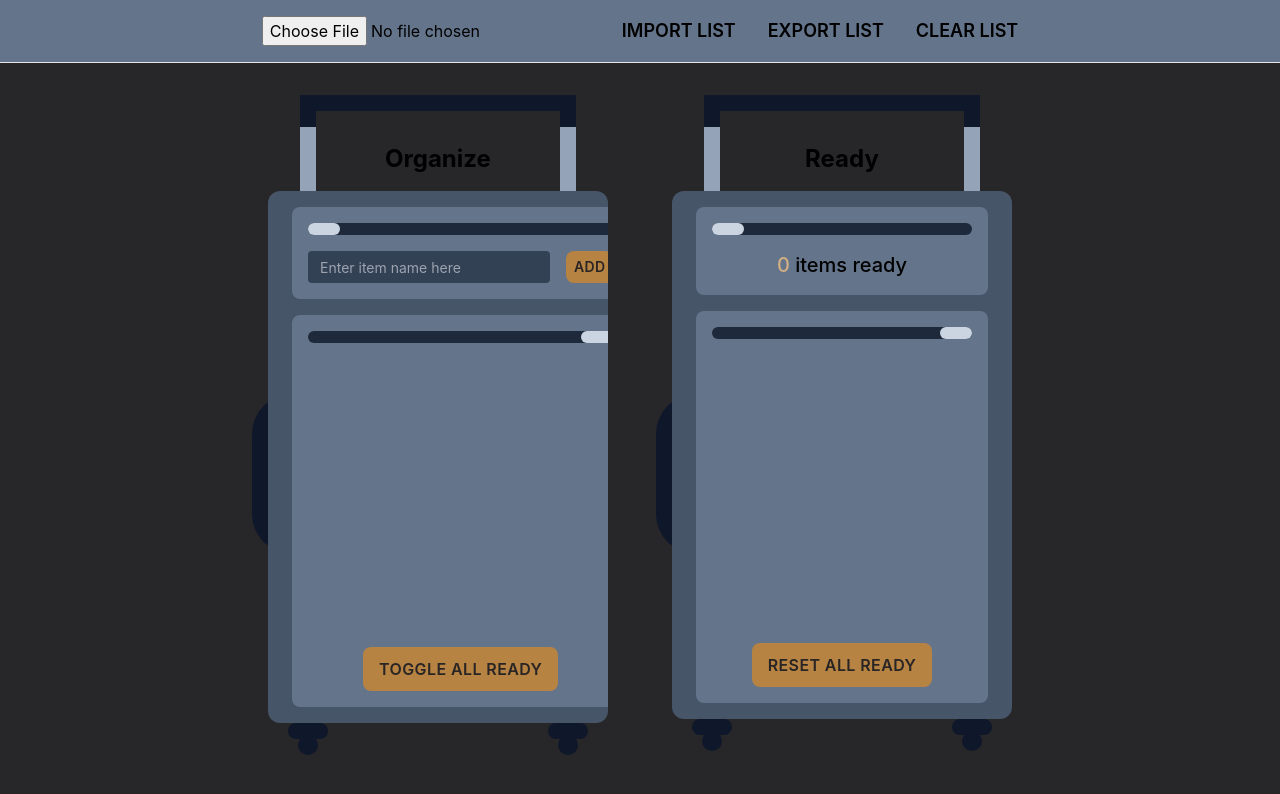
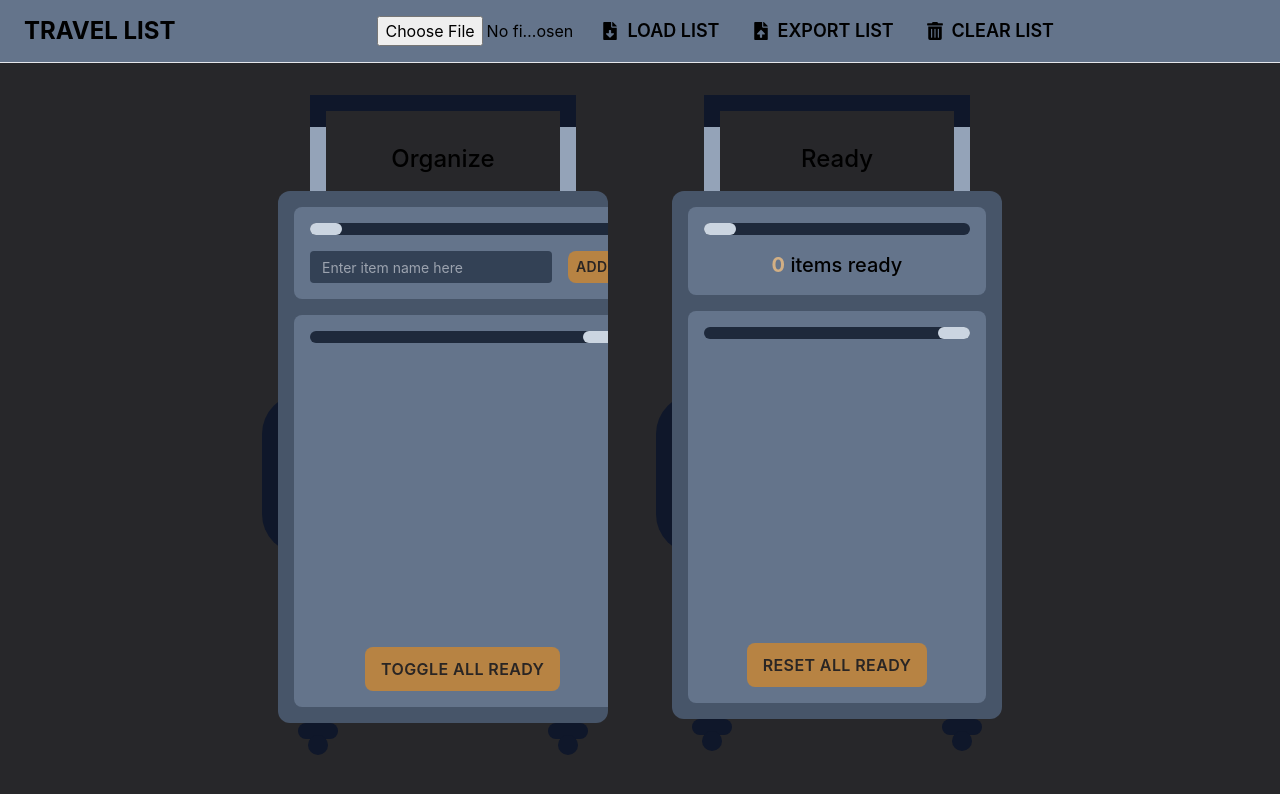
Before and after one commit to tsm13/mini-travel-list, a React (Vite) app: page / in a window 1280 px wide. Shown: the top 794 px of the page. Built offline with nearby package versions, Linux system fonts and the light colour scheme.

Commit message:
edit nav and layout

```diff
--- a/src/App.tsx
+++ b/src/App.tsx
@@ -1,13 +1,15 @@
+import { useState } from "react";
+import { useContent } from "./context/ListContext";
+import { ListActionType } from "./enums/listActionType";
+import { Item } from "./interfaces/item";
 import Box from "./components/Box";
 import List from "./components/List";
-import { useContent } from "./context/ListContext";
 import Button from "./components/Button";
-import { ListActionType } from "./enums/listActionType";
-import { Item } from "./interfaces/item";
 import Header from "./components/Header";
 
 function App() {
   const { listToOrganize, listReady, dispatch, setList } = useContent();
+  const [isNavOpen, setIsNavOpen] = useState(false);
 
   const handleToggleAllReady = () => {
     dispatch({ type: ListActionType.TOGGLE_READY });
@@ -29,9 +31,13 @@ function App() {
 
   return (
     <>
-      <Header />
-      <main className="grid place-content-center text-sm md:px-8">
-        <div className="py-8 grid grid-cols-2 md:grid-cols-6 gap-x-16 gap-y-12">
+      <Header isNavOpen={isNavOpen} onSetIsNavOpen={setIsNavOpen} />
+      <main
+        className={`sm:px-8 grid place-content-center text-sm ${
+          isNavOpen && "blur-sm"
+        }`}
+      >
+        <div className="sm:grid-cols-6 py-8 grid grid-cols-2 gap-x-16 gap-y-12">
           <Box title="Organize">
             <List list={listToOrganize} />
             <Button onClick={handleToggleAllReady} size="medium">
@@ -46,6 +52,12 @@ function App() {
           </Box>
         </div>
       </main>
+      {isNavOpen && (
+        <div
+          className="backdrop"
+          onClick={() => setIsNavOpen(!isNavOpen)}
+        ></div>
+      )}
     </>
   );
 }
--- a/src/components/Box.tsx
+++ b/src/components/Box.tsx
@@ -13,9 +13,9 @@ export default function Box({
   children: React.ReactNode;
 }) {
   return (
-    <div className="col-span-2 md:col-span-3 flex flex-col relative box">
+    <div className="col-span-2 sm:col-span-3 flex flex-col relative box">
       <Handle title={title} />
-      <div className="bg-slate-600 rounded-xl px-6 py-4 min-h-[500px] w-[340px] grid overflow-x-hidden">
+      <div className="bg-slate-600 rounded-xl px-4 py-4 min-h-[500px] w-[330px] grid overflow-x-hidden">
         <div className="flex flex-col gap-4">
           <Upper>
             {title === "Organize" ? <AddItem /> : <TotalItemsReady />}
--- /dev/null
+++ b/src/components/HamburgerButton.tsx
@@ -0,0 +1,20 @@
+export default function Hamburger({ isNavOpen }: { isNavOpen: boolean }) {
+  const base =
+    "bg-slate-100 w-6 h-0.5 transition-all ease-in-out duration-[400ms]";
+
+  return (
+    <div className="md:hidden flex h-16 w-12 select-none flex-col items-center justify-center gap-1">
+      <div
+        className={`${base} ${
+          isNavOpen && "rotate-45 translate-x-1 translate-y-1"
+        }`}
+      ></div>
+      <div className={`${base} ${isNavOpen && "opacity-0"}`}></div>
+      <div
+        className={`${base} ${
+          isNavOpen && "origin-bottom-left rotate-[-45deg] translate-x-2"
+        }`}
+      ></div>
+    </div>
+  );
+}
--- a/src/components/Header.tsx
+++ b/src/components/Header.tsx
@@ -1,25 +1,23 @@
-import { RxHamburgerMenu } from "react-icons/rx";
-import { IconContext } from "react-icons";
 import Navigation from "./Navigation";
-import { useState } from "react";
+import Hamburger from "./HamburgerButton";
 
-export default function Header() {
-  const [isNavOpen, setIsNavOpen] = useState(false);
-
+export default function Header({
+  isNavOpen,
+  onSetIsNavOpen,
+}: {
+  isNavOpen: boolean;
+  onSetIsNavOpen: (isNavOpen: boolean) => void;
+}) {
   return (
-    <header className="bg-slate-500 px-6 flex items-center justify-end md:justify-around border-b-[1px]">
-      <div className="hidden md:flex md:flex-1 md:justify-center">
-        <Navigation direction="horizontal" />
-      </div>
-      <IconContext.Provider
-        value={{ color: "white", size: "2em", className: "md:hidden min-h-16" }}
-      >
-        <button onClick={() => setIsNavOpen(!isNavOpen)}>
-          <RxHamburgerMenu />
-        </button>
-      </IconContext.Provider>
+    <header className="md:justify-around md:static md:z-0 bg-slate-500 sticky z-10 px-6 flex items-center justify-between border-b-[1px] top-0">
+      <h1 className="text-2xl font-bold uppercase">Travel List</h1>
+      <Navigation
+        direction={isNavOpen ? "vertical" : "horizontal"}
+        setIsNavOpen={onSetIsNavOpen}
+      />
+      <button onClick={() => onSetIsNavOpen(!isNavOpen)}>
+        <Hamburger isNavOpen={isNavOpen} />
+      </button>
     </header>
   );
 }
-
-// md:place-self-start md:row-start-2 md:col-start-2 md:col-span-4 col-span-2
--- a/src/components/Navigation.tsx
+++ b/src/components/Navigation.tsx
@@ -1,12 +1,15 @@
-import { useState } from "react";
+import { ChangeEvent, useState } from "react";
 import { useContent } from "../context/ListContext";
 import { ListActionType } from "../enums/listActionType";
 import { Item } from "../interfaces/item";
+import { FaFileDownload, FaFileUpload, FaTrashAlt } from "react-icons/fa";
 
 export default function Navigation({
   direction,
+  setIsNavOpen,
 }: {
   direction: "horizontal" | "vertical";
+  setIsNavOpen: (isNavOpen: boolean) => void;
 }) {
   const { dispatch, list, setList } = useContent();
   const [file, setFile] = useState();
@@ -14,6 +17,7 @@ export default function Navigation({
   const handleClearList = () => {
     dispatch({ type: ListActionType.CLEAR_LIST });
     setList((list: Item[]) => list.slice(0, 0));
+    setIsNavOpen(false);
   };
 
   const handleExportToJSON = () => {
@@ -25,9 +29,10 @@ export default function Navigation({
     link.download = "list.json";
 
     link.click();
+    setIsNavOpen(false);
   };
 
-  async function parseJsonFile(file) {
+  async function parseJsonFile(file: File) {
     return new Promise((resolve, reject) => {
       const fileReader = new FileReader();
       fileReader.onload = (event) => resolve(JSON.parse(event.target.result));
@@ -38,6 +43,7 @@ export default function Navigation({
 
   const handleImportJSON = async (e) => {
     e.preventDefault();
+    if (!file) return;
 
     const formData = new FormData();
     formData.append("file", file);
@@ -47,31 +53,36 @@ export default function Navigation({
     setList(object);
 
     dispatch({ type: ListActionType.IMPORT_LIST, payload: object });
+    setIsNavOpen(false);
   };
 
-  const handleChange = (e) => {
+  const handleChange = (e: ChangeEvent<HTMLInputElement>) => {
     setFile(e.target.files[0]);
   };
 
   return (
     <ul
-      className={`hidden md:flex md:flex-1 md:justify-center uppercase justify-center items-center font-semibold text-lg gap-8 ${
-        direction === "vertical" && "flex-col"
+      className={`md:flex md:flex-1 md:justify-center md:gap-8 md:items-center text-lg uppercase font-semibold gap-6 ${
+        direction === "vertical"
+          ? "bg-slate-500 flex flex-col h-auto w-full absolute z-10 left-0 top-16 border-b-[1px] pb-6 pt-4 px-6"
+          : "hidden"
       }`}
     >
       <li className="hover:text-accent-400">
         <form
-          className="flex items-center py-4 gap-4 font-base"
+          className="md:py-4 md:flex-row md:gap-6 md:w-full flex flex-row-reverse justify-end items-center font-base gap-4 flex-wrap"
           onSubmit={handleImportJSON}
         >
           <input
             type="file"
             accept=".json"
             onChange={handleChange}
-            className="text-base font-normal"
+            className="text-base font-normal max-w-[200px]"
           />
           <button type="submit" className="uppercase">
-            Import list
+            <span className="flex items-center gap-2">
+              <FaFileDownload /> Load List
+            </span>
           </button>
         </form>
       </li>
@@ -81,7 +92,9 @@ export default function Navigation({
         onClick={handleExportToJSON}
         className="hover:text-accent-400"
       >
-        Export list
+        <span className="flex items-center gap-2">
+          <FaFileUpload /> Export list
+        </span>
       </li>
 
       <li
@@ -89,7 +102,10 @@ export default function Navigation({
         onClick={handleClearList}
         className="hover:text-accent-400"
       >
-        Clear list
+        <span className="flex items-center gap-2">
+          <FaTrashAlt />
+          Clear list
+        </span>
       </li>
     </ul>
   );
--- a/src/components/TotalItemsReady.tsx
+++ b/src/components/TotalItemsReady.tsx
@@ -4,7 +4,8 @@ export default function TotalItemsReady() {
   const { listReady } = useContent();
   return (
     <div className="text-xl font-medium text-center">
-      <span className="text-accent-400">{listReady.length}</span> items ready
+      <span className="text-accent-400 font-bold">{listReady.length}</span>{" "}
+      items ready
     </div>
   );
 }
--- a/src/components/suitcase-layout/Handle.tsx
+++ b/src/components/suitcase-layout/Handle.tsx
@@ -8,7 +8,7 @@ export default function Handle({ title }: { title: string }) {
       </div>
       <div className="flex px-8 justify-between items-center">
         <span className="w-4 h-16 bg-slate-400"></span>
-        <h2 className="text-2xl font-bold">{title}</h2>
+        <h2 className="text-2xl font-medium">{title}</h2>
         <span className="w-4 h-16 bg-slate-400"></span>
       </div>
     </>
--- a/src/index.css
+++ b/src/index.css
@@ -16,6 +16,16 @@
 
   .break-word {
     word-break: break-word;
+  }
+
+  .backdrop {
+    position: fixed;
+    top: 0;
+    left: 0;
+    width: 100%;
+    height: 100vh;
+    z-index: 5;
+    transition: all 0.5s;
   }
 }
 
--- a/tailwind.config.js
+++ b/tailwind.config.js
@@ -1,6 +1,16 @@
 export default {
   content: ["./index.html", "./src/**/*.{js,ts,jsx,tsx}"],
   theme: {
+    screens: {
+      sm: "760px",
+      // => @media (min-width: 576px) { ... }
+
+      md: "900px",
+      // => @media (min-width: 960px) { ... }
+
+      lg: "1440px",
+      // => @media (min-width: 1440px) { ... }
+    },
     extend: {
       colors: {
         accent: {
```
